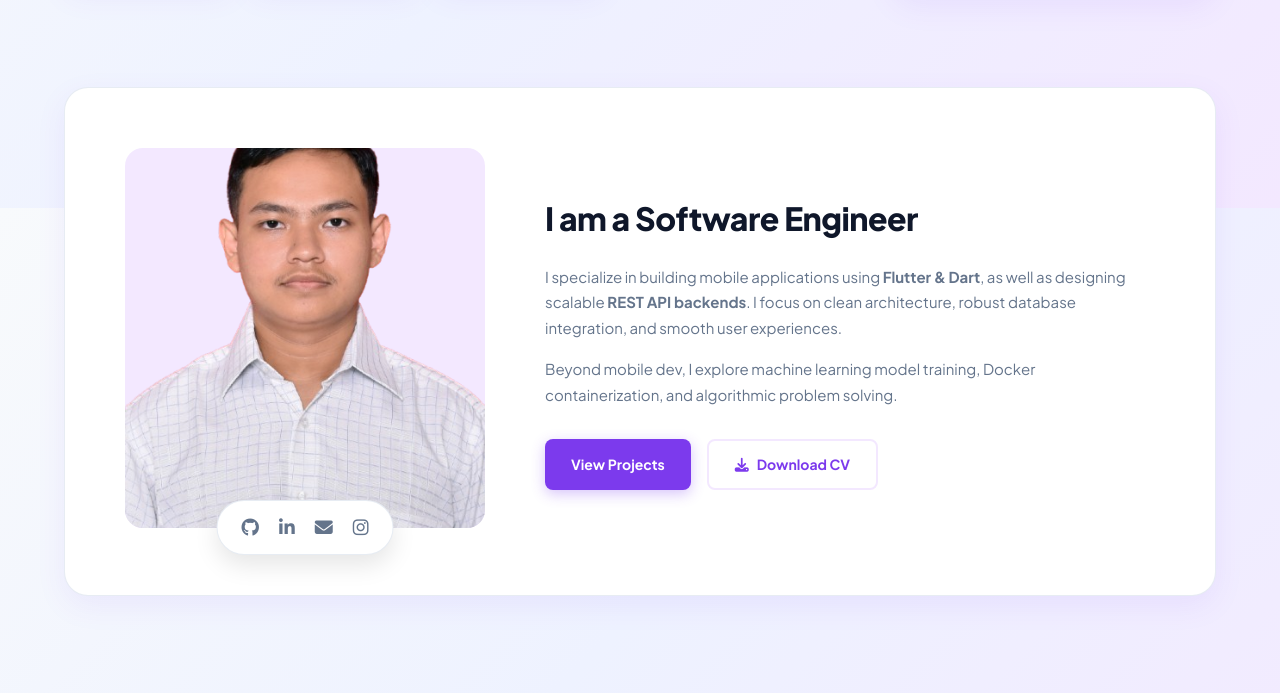
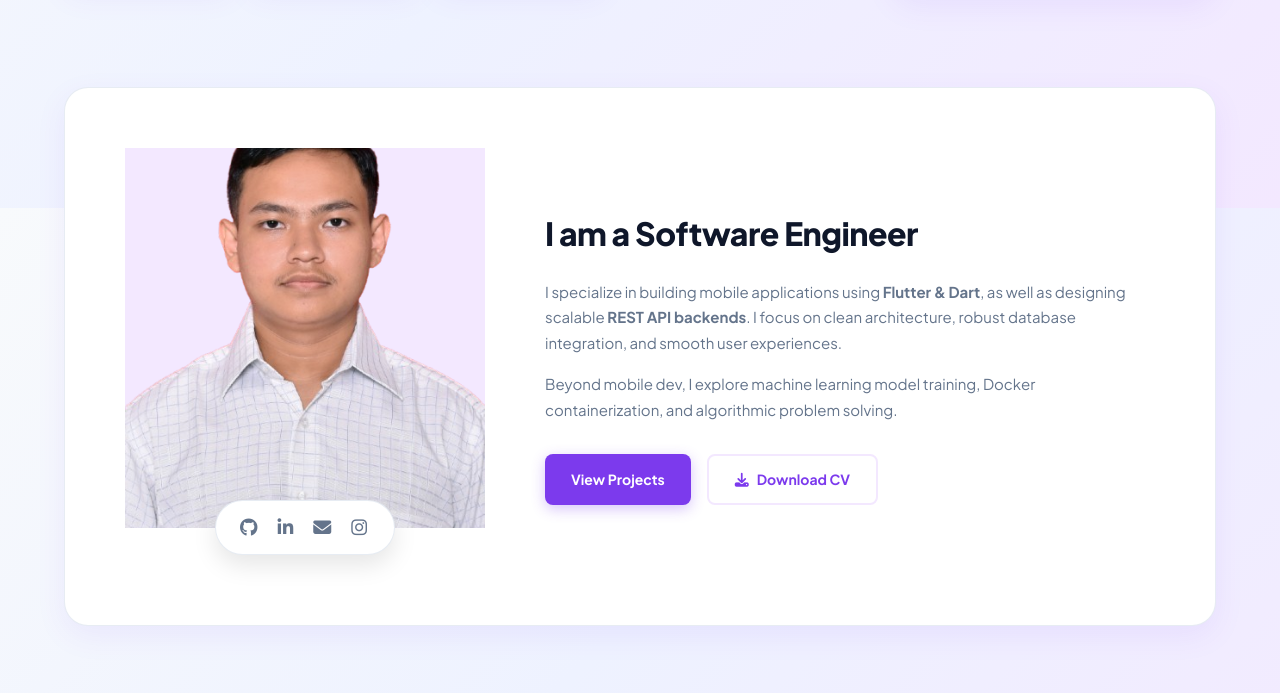
Before and after one commit to PabitHengker/Portofolio, a plain HTML site: page index.html in a window 1280 px wide. Shown: the part 592-1285 px from the top of the page. Drawn offline with Linux system fonts and the light colour scheme.

Commit message:
fix social bar

```diff
--- a/jumbo.css
+++ b/jumbo.css
@@ -240,21 +240,17 @@ body {
 
 .aboutImageContainer {
     position: relative;
+    margin-bottom: 30px;
 }
 
 .aboutMuka {
     width: 100%;
     height: 380px;
     object-fit: cover;
-    border-radius: 18px;
     background-color: var(--primary-light);
 }
 
 /* Floating Social Bar */
-.aboutImageContainer {
-    position: relative;
-}
-
 .socialBar {
     position: absolute;
     bottom: -20px;
@@ -267,12 +263,14 @@ body {
     gap: 20px;
     box-shadow: 0 10px 25px rgba(0, 0, 0, 0.1);
     border: 1px solid rgba(226, 232, 240, 0.8);
-    z-index: 10;
+    z-index: 99;
+    min-width: 180px;
 }
 
 .socialBar a {
     color: var(--gray-muted);
     font-size: 18px;
+    display: inline-block;
     transition: all 0.2s ease;
 }
 
```
